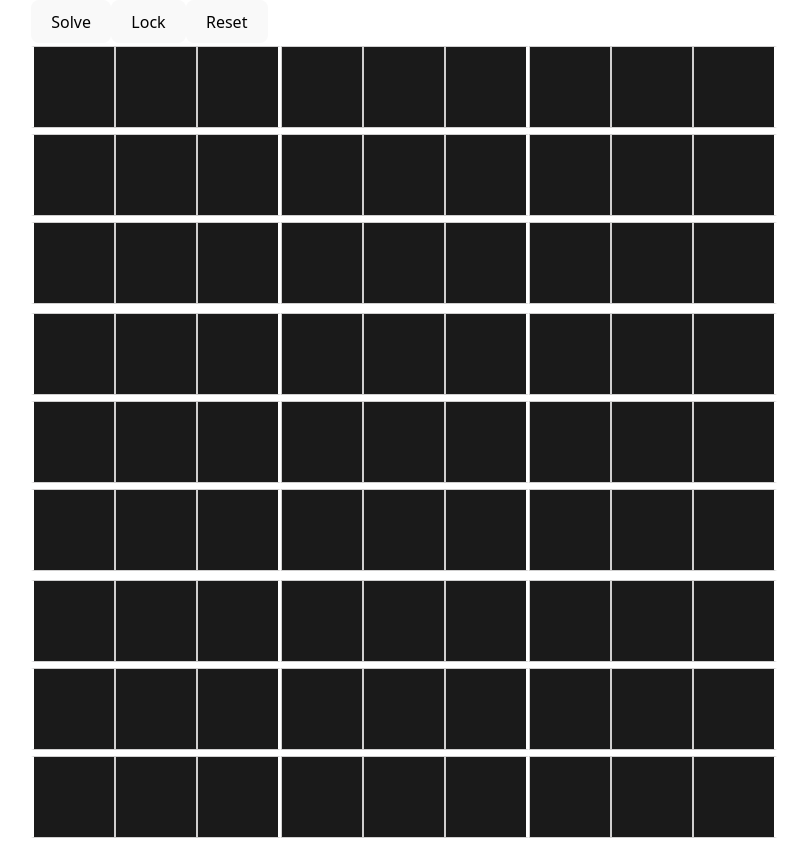
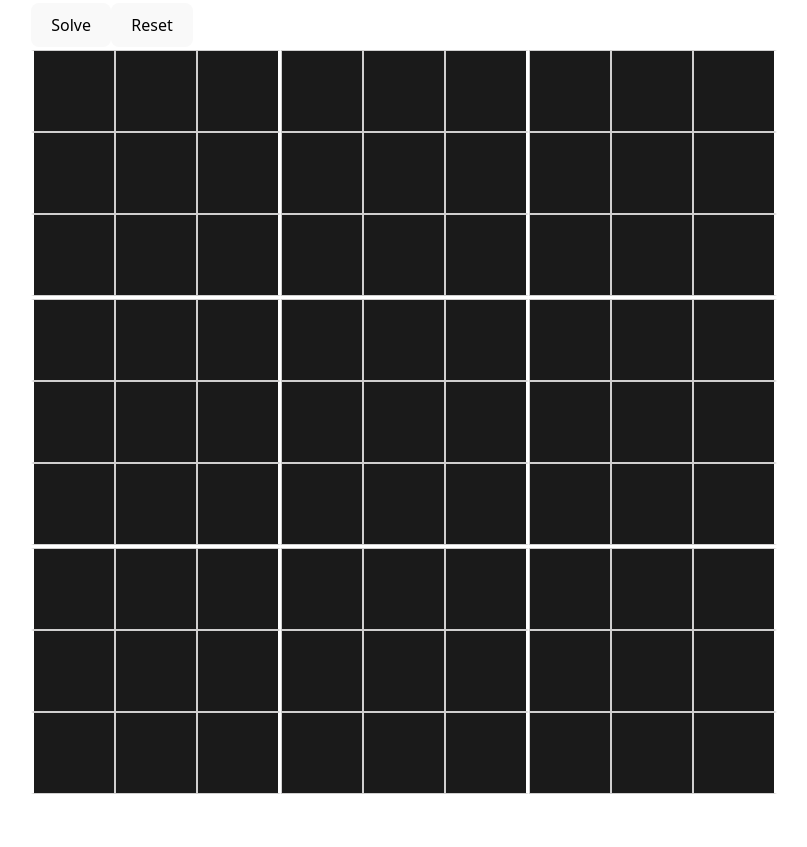
Before and after one commit to floppey/sudoku-solver, a React (Vite) app: page / in a window 1280 px wide. Shown: the whole page, without its empty margins (236-1043 px from the left). After the commit the page ends 800 px from the top, so only its background shows below. Built offline with nearby package versions, Linux system fonts and the light colour scheme.

Commit message:
fix: improve styling for moobile

```diff
--- a/src/App.tsx
+++ b/src/App.tsx
@@ -81,25 +81,10 @@ function App() {
     } while (attempts > 0);
   };
 
-  const lockCells = () => {
-    const newBoard = { ...game.board };
-    newBoard.cells.forEach((row) => {
-      row.forEach((cell) => {
-        if (cell.value !== null) {
-          cell.isFixed = true;
-        }
-      });
-    });
-    setGame({
-      ...game,
-      board: newBoard,
-    });
-  };
-
   return (
     <>
       <button onClick={() => handleSolveClick()}>Solve</button>
-      <button onClick={() => lockCells()}>Lock</button>
+
       <button onClick={() => resetGame()}>Reset</button>
       <div className="game">
         {game.board.cells.map((row, rowIndex) => (
--- a/src/index.css
+++ b/src/index.css
@@ -78,6 +78,8 @@ button:focus-visible {
     background-color: #f9f9f9;
   }
 }
+
+
 
 .cell {
   display: inline-block;
@@ -170,6 +172,12 @@ button:focus-visible {
   border-right: 3px solid white;
 }
 
+.row {
+  display: flex;
+  flex-direction: row;
+  flex-wrap: nowrap;
+}
+
 .row:first-child {
   border-top: 3px solid white;
 }
```
